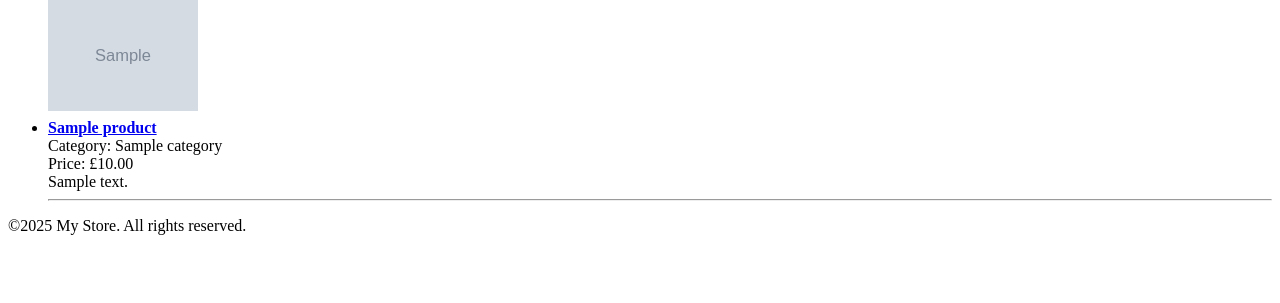
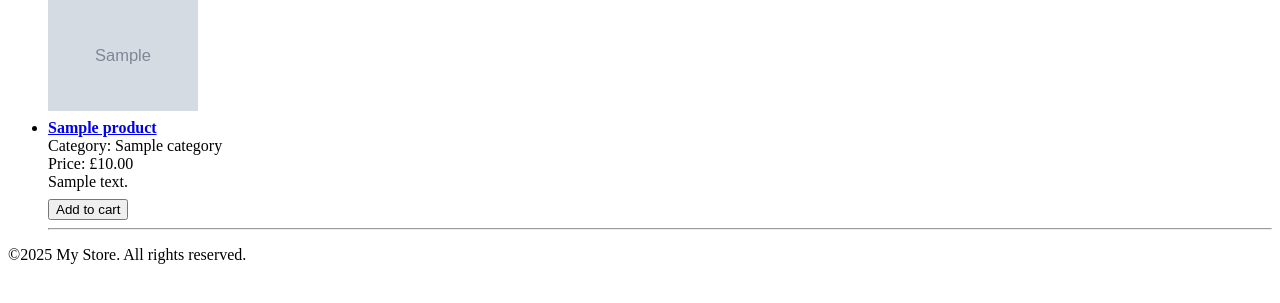
Before and after one commit to monicathomas8/django-ecommerce-base, a Django app: template catalogue/templates/catalogue/products.html in a window 1280 px wide. Shown: the part 287-590 px from the top of the page. Run offline with Django 5.2, Linux system fonts and the light colour scheme; the template is opened without the code that fills it: values that come from a table or form of the project are taken from there, others are empty; tables that the repository leaves empty hold one stand-in row (values such as "Sample post"); grey boxes marked "Sample" are stand-in pictures.

Commit message:
add to  cart button added to products and logic

```diff
--- a/cart/views.py
+++ b/cart/views.py
@@ -22,4 +22,4 @@ def add_to_cart(request, product_id):
     quantity = int(request.POST.get("quantity", 1))
     cart.add(product=product, quantity=quantity)
 
-    return redirect("cart:cart_detail")
+    return redirect("cart_detail")
--- a/catalogue/templates/catalogue/products.html
+++ b/catalogue/templates/catalogue/products.html
@@ -25,6 +25,12 @@
                     Category: {{ product.category.name }}<br>
                     Price: £{{ product.price }}<br>
                     {{ product.description|default:"No description yet." }}
+
+                    <form action="{% url 'add_to_cart' product.id %}" method="post" style="margin-top: 0.5rem;">
+                        {% csrf_token %}
+                        <input type="hidden" name="quantity" value="1">
+                        <button type="submit">Add to cart</button>
+                    </form>
             </li>
             <hr>
         {% endfor %}
```
